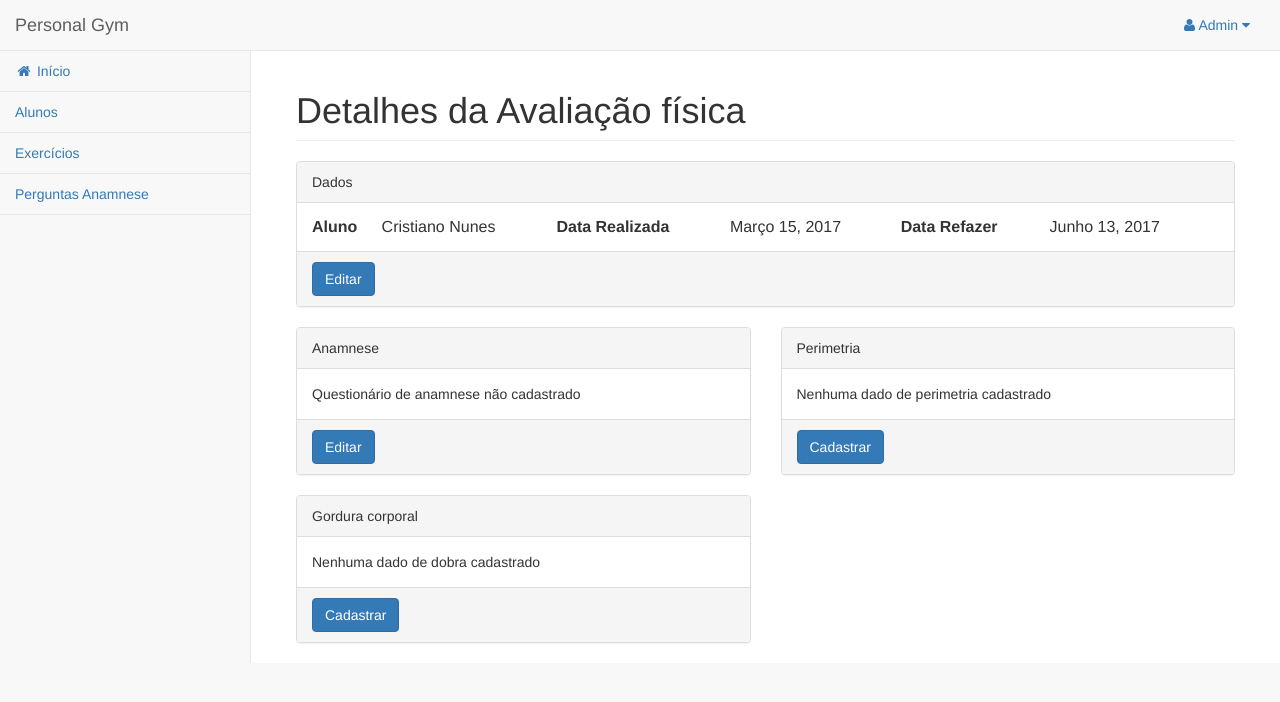
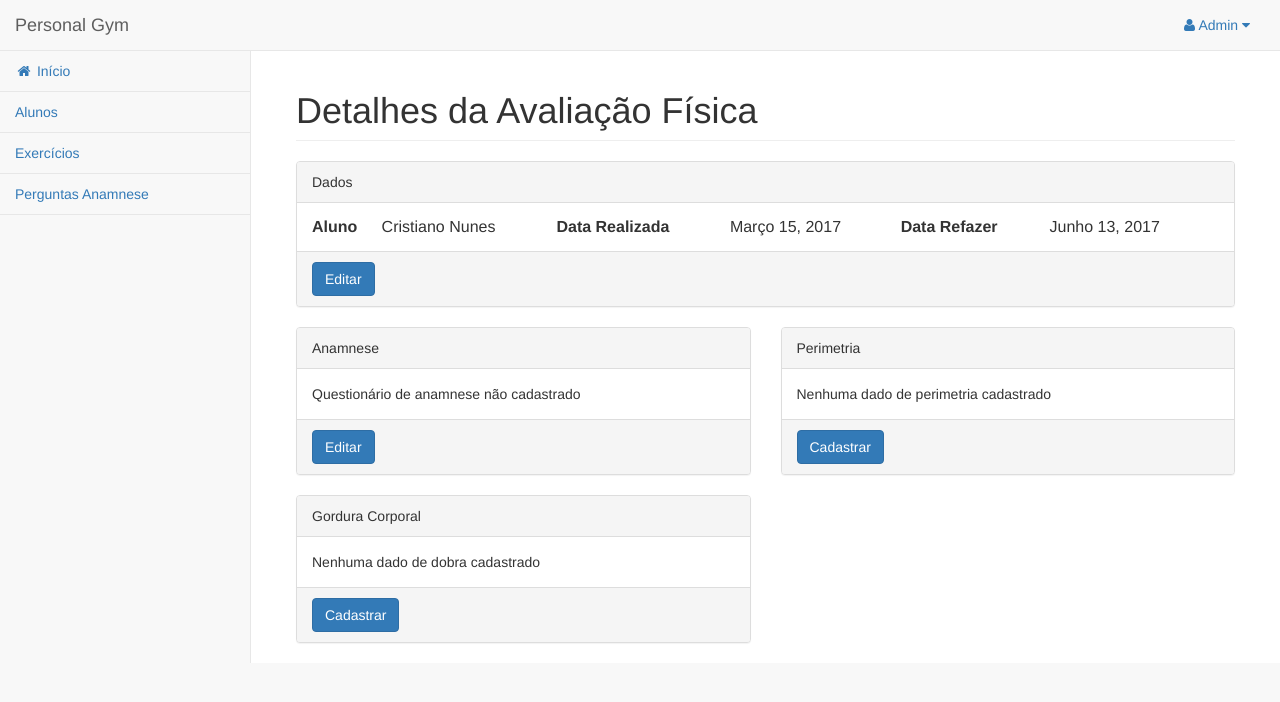
Before and after one commit to roldaojr/academia, a Django app: page /avaliacao/detalhar/1 in a window 1280 px wide. Shown: the top 702 px of the page. Run offline with Django 3.2, Linux system fonts and the light colour scheme; a user stored in the database is signed in; data comes from the database, SQL or seed files in the repository; data that the repository does not hold is empty; some libraries are stand-ins or nearby versions.

Commit message:
Correções de palavras 3

```diff
--- a/academia/models.py
+++ b/academia/models.py
@@ -127,7 +127,7 @@ dias_da_semana = (
 
 class Serie(models.Model):
     quantidade = models.IntegerField()
-    repeticao = models.IntegerField()
+    repeticao = models.IntegerField(verbose_name='Repetição')
     dia = models.IntegerField(choices=dias_da_semana)
     exercicio = models.ForeignKey(Exercicio)
     treino = models.ForeignKey(Treino)
--- a/academia/templates/avaliacao/detalhar.html
+++ b/academia/templates/avaliacao/detalhar.html
@@ -1,7 +1,7 @@
 {% extends "base_site.html" %}
 
 {% block conteudo %}
-<h1 class="page-header">Detalhes da Avaliação física</h1>
+<h1 class="page-header">Detalhes da Avaliação Física</h1>
 <div class="row">
     <div class="col-md-12">
 		<div class="panel panel-default">
@@ -39,7 +39,7 @@
 	    	</div>
 		</div>
 		<div class="panel panel-default">
-			<div class="panel-heading">Gordura corporal</div>
+			<div class="panel-heading">Gordura Corporal</div>
 			<div class="panel-body">
 				{% if avaliacao.dobra %}
 				<table class="table">
```
